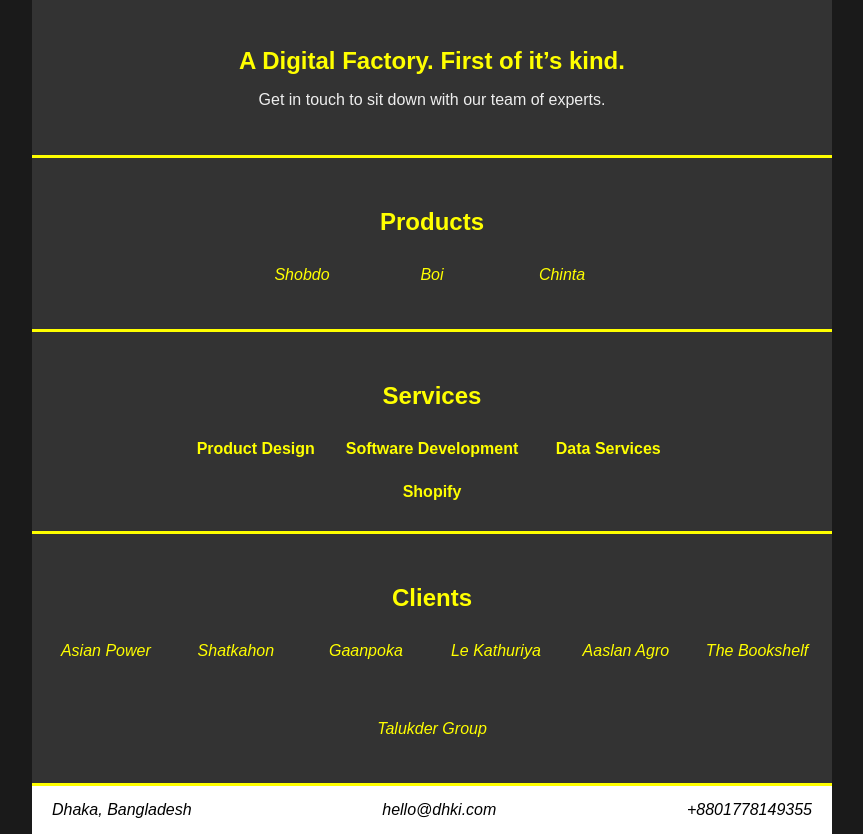
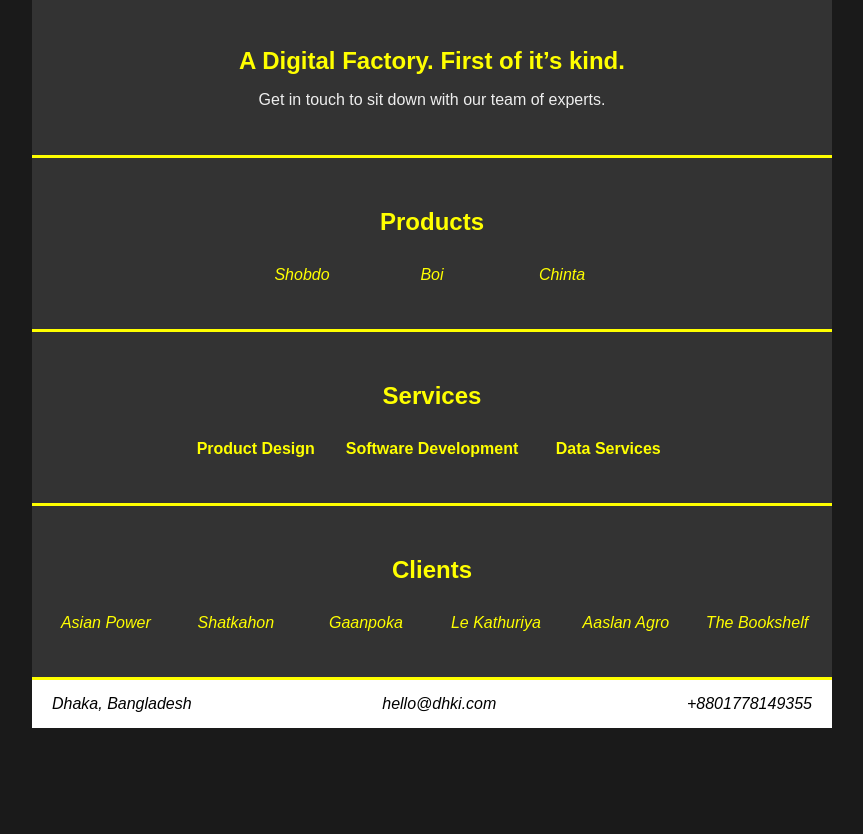
Before and after one commit to ahanafasir/dhki-landing-page, a plain HTML site: page index.html in a window 1280 px wide. Shown: the part 96-930 px from the top of the page, without its empty margins (208-1071 px from the left). After the commit the page ends 824 px from the top, so only its background shows below. Drawn offline with Linux system fonts and the light colour scheme.

Commit message:
updated sections

```diff
--- a/index.html
+++ b/index.html
@@ -44,7 +44,7 @@
         <span>Software Development</span>
         <span>Data Services</span>
       </div>
-      <div class="shopify">Shopify</div>
+      <!-- <div class="shopify">Shopify</div> -->
     </section>
 
     <hr class="yellow-line" />
@@ -58,7 +58,7 @@
         <div><em>Le Kathuriya</em></div>
         <div><em>Aaslan Agro</em></div>
         <div><em>The Bookshelf</em></div>
-        <div><em>Talukder Group</em></div>
+        <!-- <div><em>Talukder Group</em></div> -->
       </div>
     </section>
 
```
